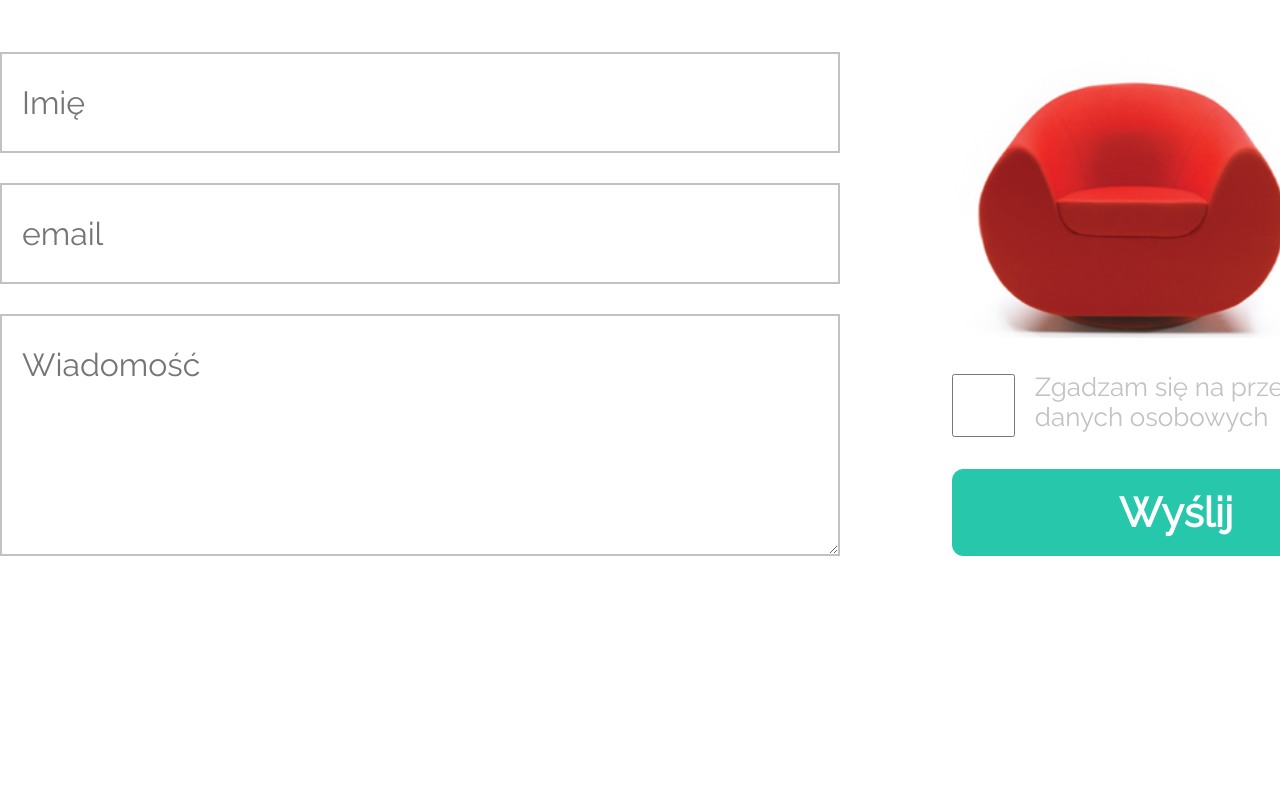
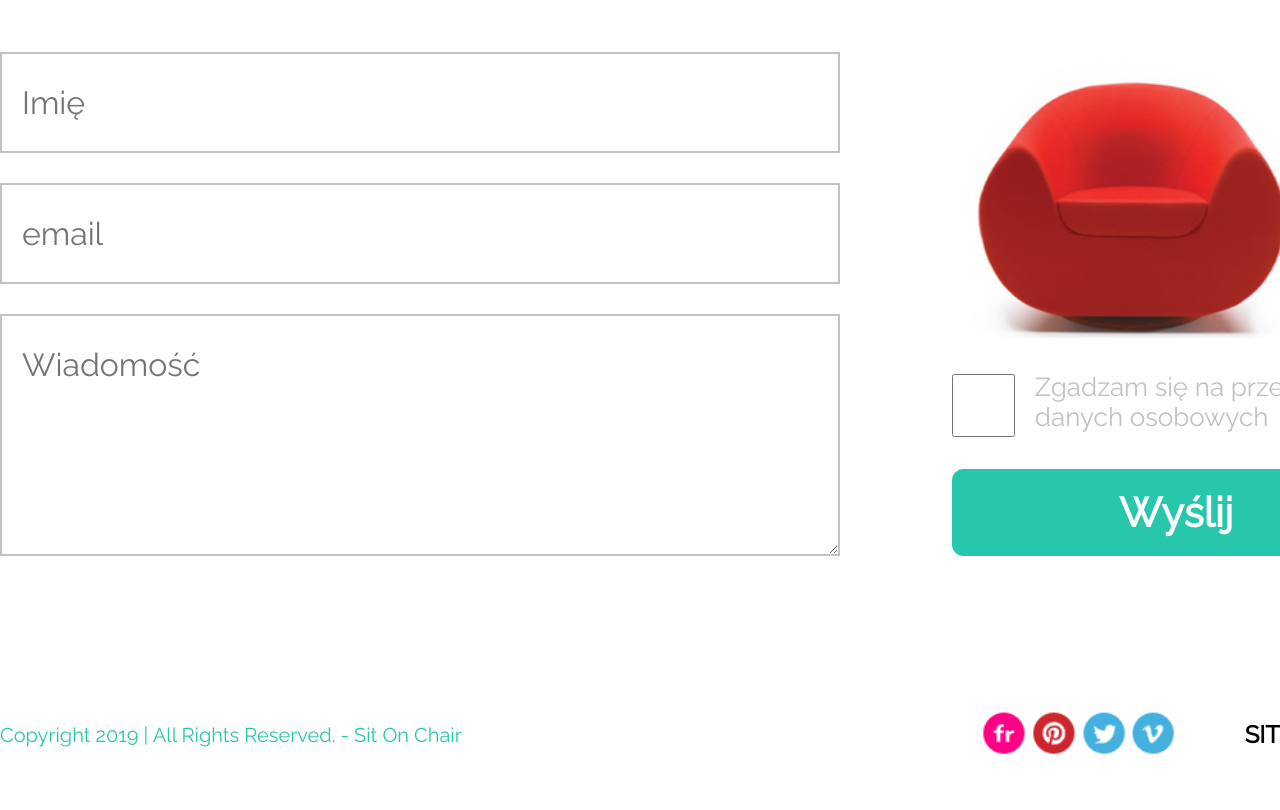
Before and after one commit to Radzio1976/Sit-on-Chair, a plain HTML site: page index.html in a window 1280 px wide. Shown: the part 2133-2943 px from the top of the page. Before the commit the page ends 2793 px from the top, so only its background shows below. Drawn offline with Linux system fonts and the light colour scheme.

Commit message:
Zrobiłem stopkę

```diff
--- a/css/style.css
+++ b/css/style.css
@@ -536,3 +536,35 @@ form {
     border-radius: 11px;
     color: white;
 }
+
+.footer-wrapperr {
+    display: flex;
+    justify-content: space-between;
+    padding: 50px 0 50px 0;
+
+}
+
+.footer-left p {
+    font-size: 20px;
+    color: #27c7ab;
+    line-height: 50px;
+}
+
+.footer-right {
+    display: flex;
+    justify-content: space-between;
+}
+
+.footer-right__social-icons img {
+    width: 45px;
+}
+
+.footer-right h2 {
+    margin-left: 70px;
+    line-height: 50px;
+    text-transform: uppercase;
+}
+
+.footer-right span {
+    color: #27c7ab;
+}
--- a/index.html
+++ b/index.html
@@ -133,5 +133,21 @@
             </form>
         </div>
     </section>
+    <footer class="footer">
+        <div class="footer-wrapperr container">
+            <div class="footer-left">
+                <p>Copyright 2019 | All Rights Reserved. - Sit On Chair</p>
+            </div>
+            <div class="footer-right">
+                <div class="footer-right__social-icons">
+                    <a href="https://www.flickr.com/" target="_blank"><img src="images/flickr.png" title="Flickr"></a>
+                    <a href="https://pl.pinterest.com/" target="_blank"><img src="images/pinterest.png" title="Pinterest"></a>
+                    <a href="https://twitter.com/" target="_blank"><img src="images/twitter.png" title="Twitter"></a>
+                    <a href="https://vimeo.com/" target="_blank"><img src="images/vimeo.png" title="Vimeo"></a>
+                </div>
+                <h2>Sit <span>On</span> Chair</h2>
+            </div>
+        </div>
+    </footer>
 </body>
 </html>
```
